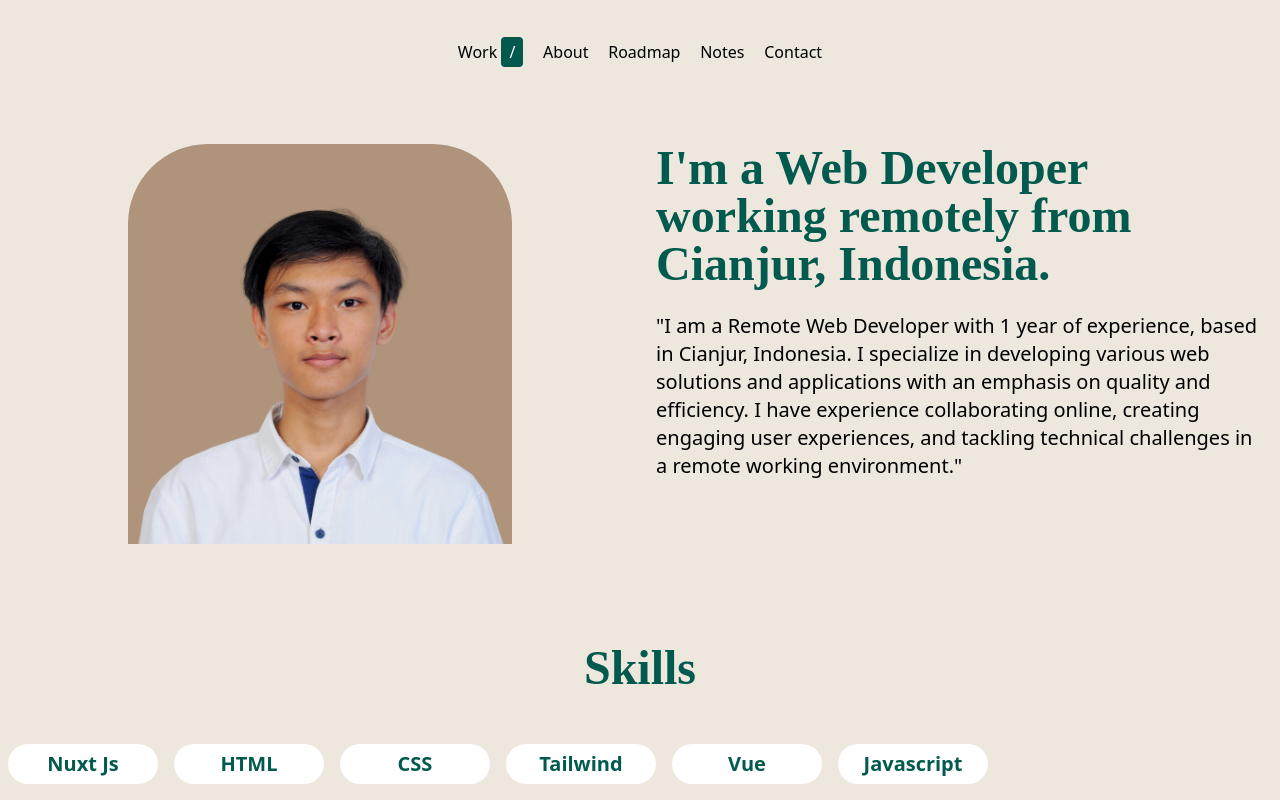
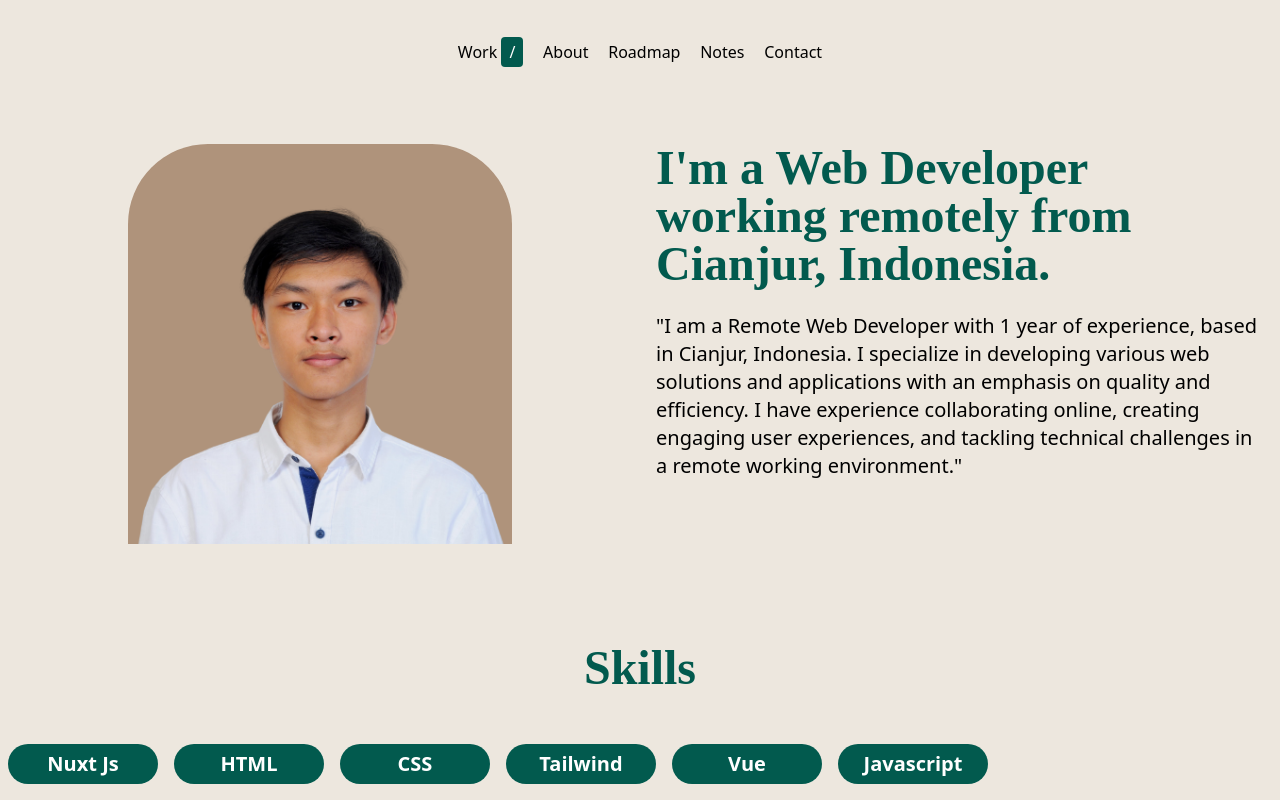
Before and after one commit to ramdhannassyirah/Portfolio, a Nuxt app: page /about in a window 1280 px wide. Shown: the top 800 px of the page. Built offline with nearby package versions, Linux system fonts and the light colour scheme; a web font is replaced by a local one.

Commit message:
portofolio

```diff
--- a/components/skill/skill.vue
+++ b/components/skill/skill.vue
@@ -1,8 +1,8 @@
 <template>
   <div
-    class="bg-[#ffffff] w-[150px] h-[40px] box-border rounded-full flex justify-center items-center"
+    class="bg-[#025A4E] w-[150px] h-[40px] box-border rounded-full flex justify-center items-center"
   >
-    <p class="font-semibold text-[13px] sm:text-xl text-[#025A4E]">
+    <p class="font-semibold text-[13px] sm:text-xl text-[#ffffff]">
       {{ name }}
     </p>
   </div>
```
